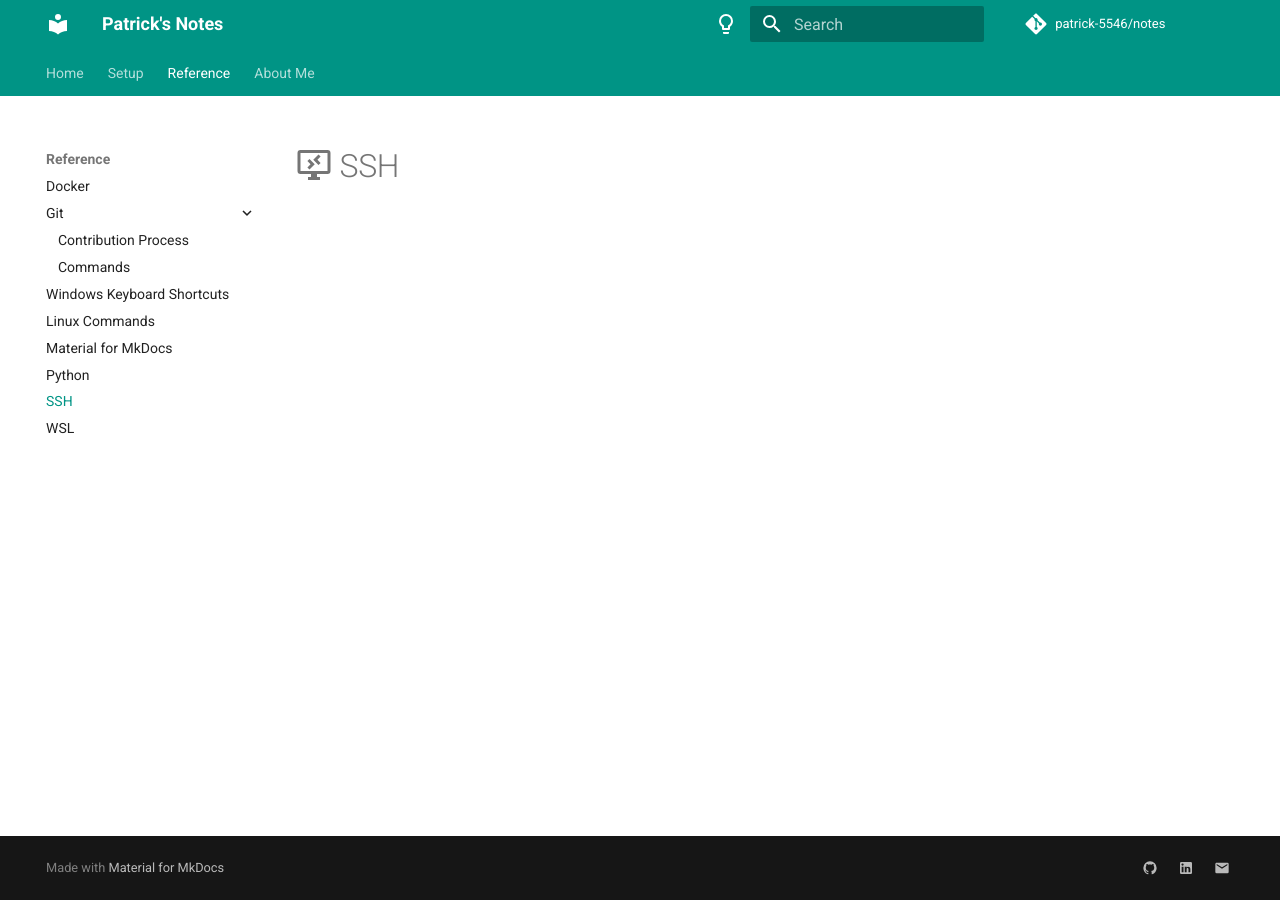
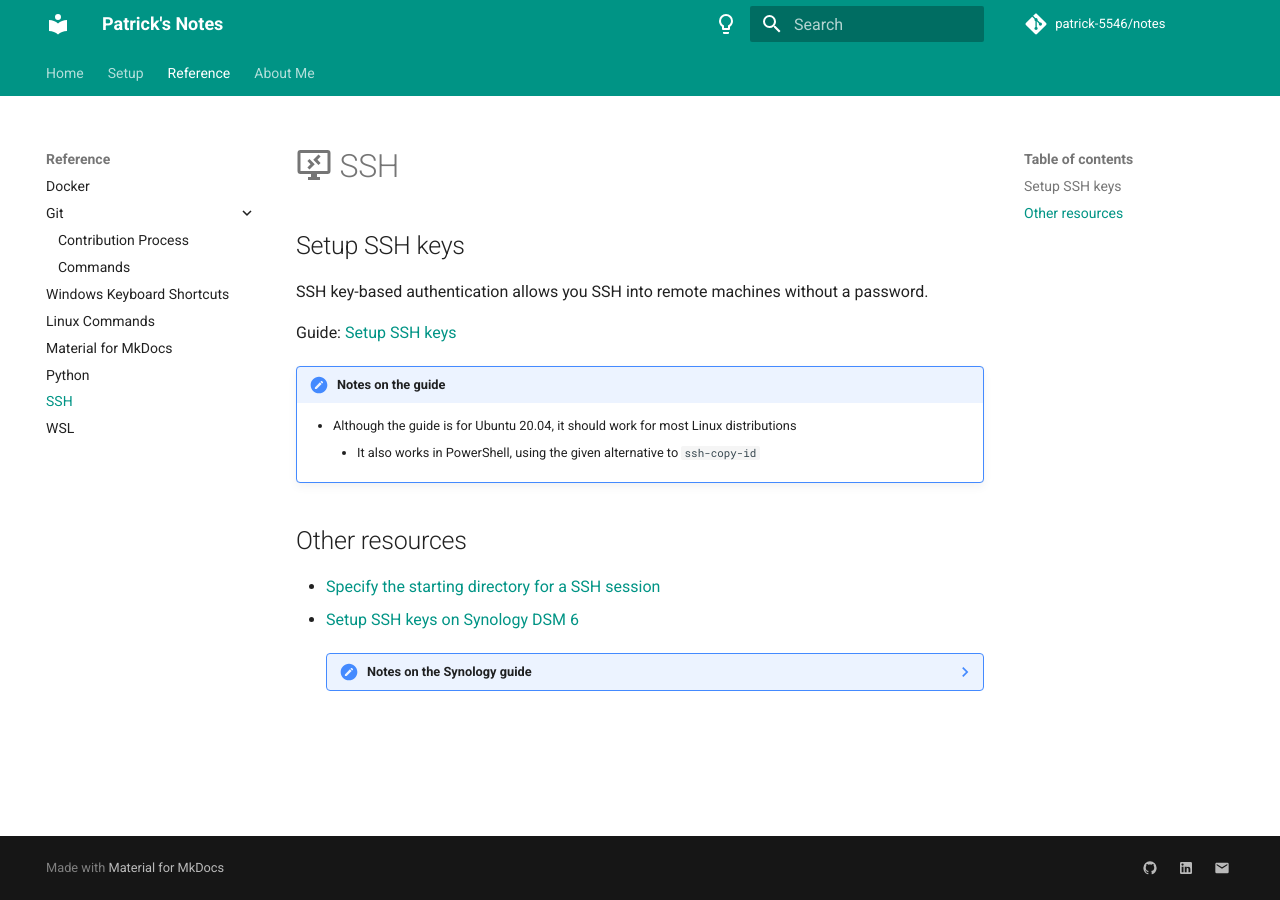
Before and after one commit to patrick-5546/notes, an MkDocs documentation site: the page built from docs/reference/ssh.md, in a window 1280 px wide. Built offline with MkDocs 1.6.1 and Material for MkDocs 9.7.7, drawn with Linux system fonts in a browser that asks for light colours; comment, search, counter and statistics services are not loaded.

Commit message:
Write SSH section

````diff
--- a/docs/reference/ssh.md
+++ b/docs/reference/ssh.md
@@ -1 +1,26 @@
 # :material-remote-desktop: SSH
+
+## Setup SSH keys
+
+SSH key-based authentication allows you SSH into remote machines without a password.
+
+Guide: [Setup SSH keys](https://linuxize.com/post/how-to-set-up-ssh-keys-on-ubuntu-20-04/)
+
+!!! note "Notes on the guide"
+    - Although the guide is for Ubuntu 20.04, it should work for most Linux distributions
+        - It also works in PowerShell, using the given alternative to `ssh-copy-id`
+
+## Other resources
+
+- [Specify the starting directory for a SSH session](https://docs.microsoft.com/en-us/windows/terminal/tutorials/ssh#specify-starting-directory)
+- [Setup SSH keys on Synology DSM 6](https://stamler.ca/enable-passwordless-ssh-on-synology-dsm6/)
+
+    ??? note "Notes on the Synology guide"
+        The command to restart the sshd service will likely not work.
+        In this case, telnet in to restart the service
+
+        ``` sh
+        sudo synoservicectl --restart sshd  # restarting the sshd service may fail
+        telnet -l <username> <host_name>  # telnet into the NAS
+        sudo synoservicectl --start sshd  # start the sshd service
+        ```
````
Also changed, not shown: docs/setup/terminal/index.md (+3 -0 lines).
